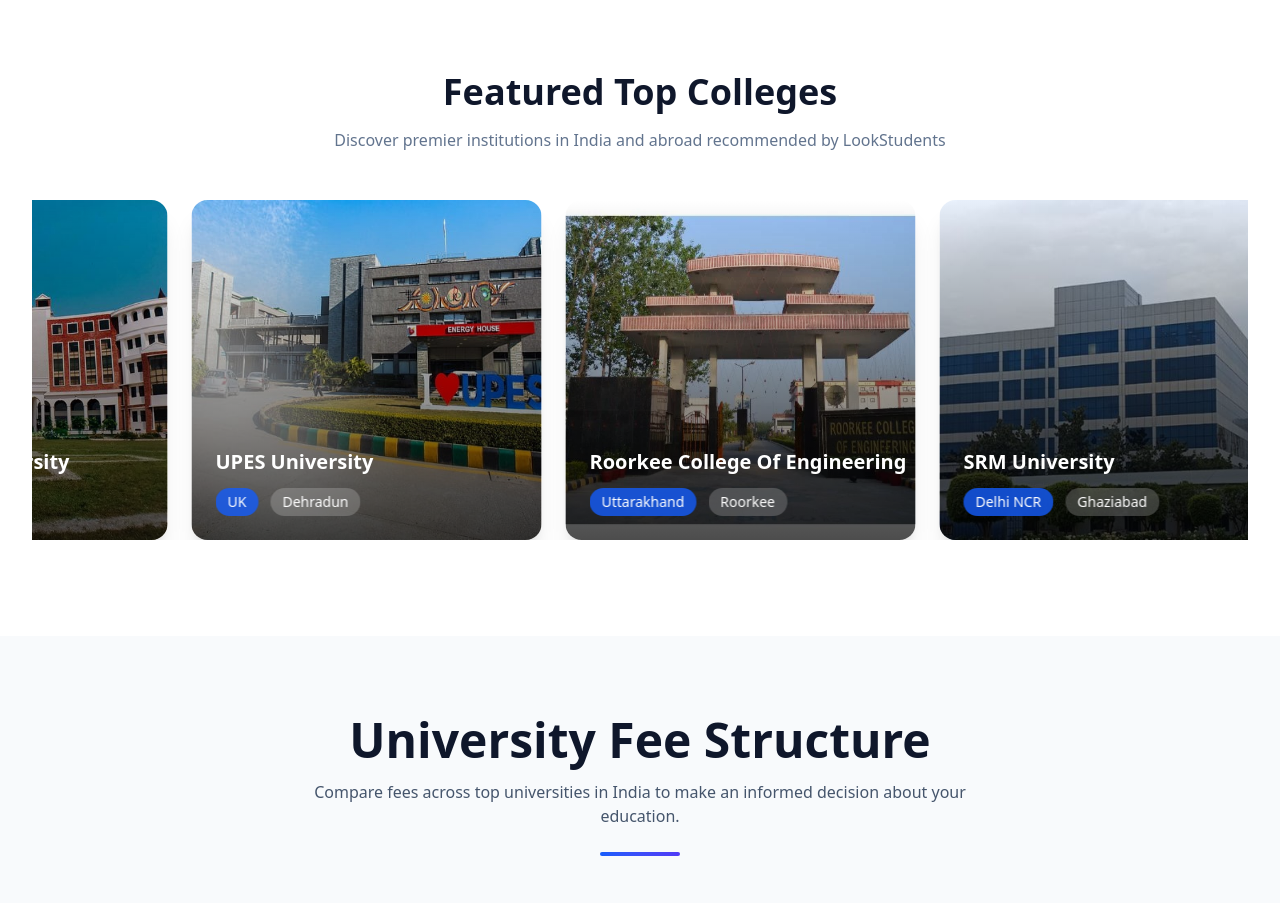
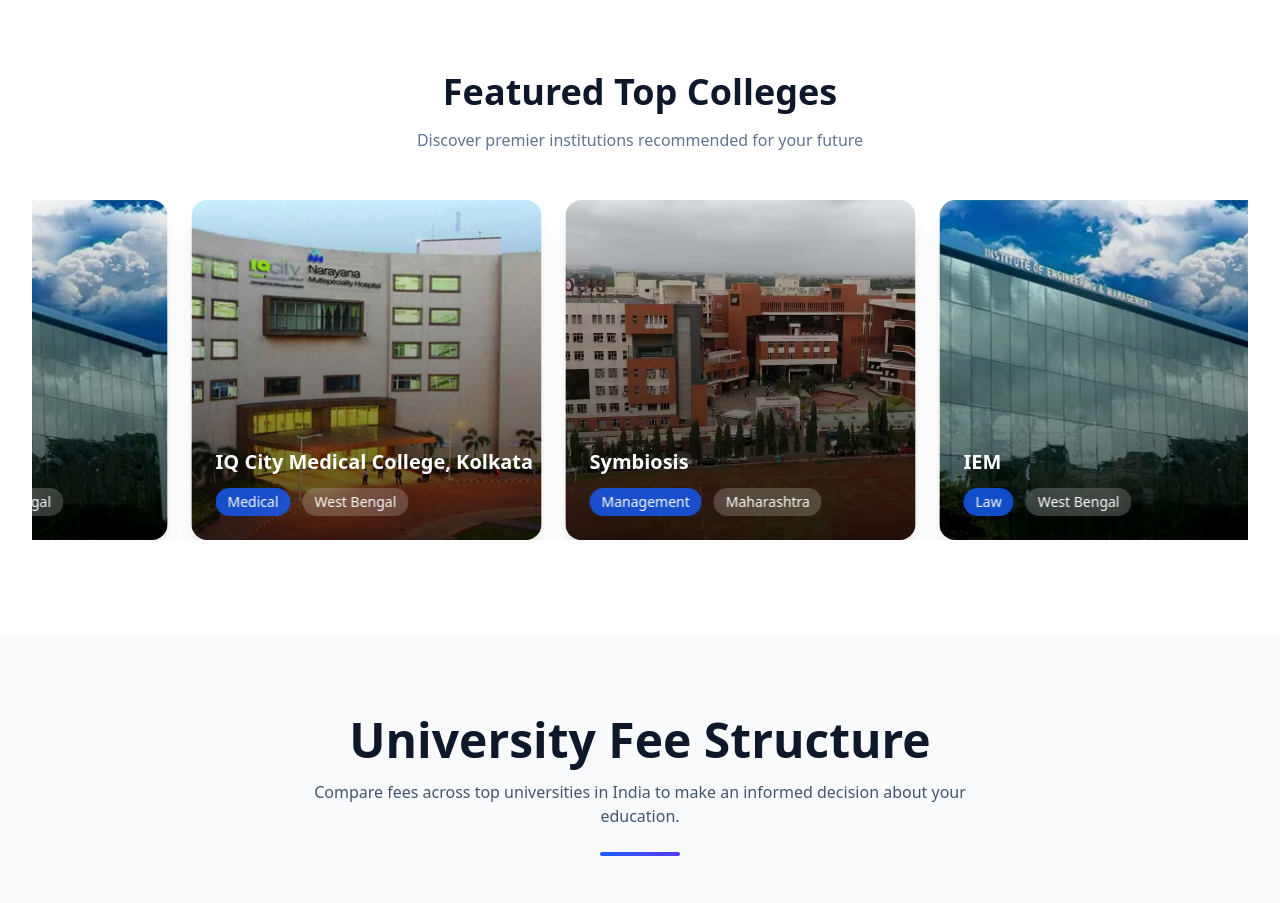
Before and after one commit to Ratna2/ds-education-consultancy, a Next.js app: page / in a window 1280 px wide. Shown: the part 5000-5903 px from the top of the page. Built offline with nearby package versions, Linux system fonts and the light colour scheme; no server answers.

Commit message:
corrections

```diff
--- a/src/components/FeaturedColleges.tsx
+++ b/src/components/FeaturedColleges.tsx
@@ -1,36 +1,15 @@
 "use client";
 
-import { useEffect, useRef } from "react";
-
-const colleges = [
-  {
-    name: "Uttaranchal University",
-    location1: "UK",
-    location2: "Dehradun",
-    image: "/Uttaranchal.jpg",
-  },
-  {
-    name: "UPES University",
-    location1: "UK",
-    location2: "Dehradun",
-    image: "/upes.jpg",
-  },
-  {
-    name: "Roorkee College Of Engineering",
-    location1: "Uttarakhand",
-    location2: "Roorkee",
-    image: "/roorkee.jpg",
-  },
-  {
-    name: "SRM University",
-    location1: "Delhi NCR",
-    location2: "Ghaziabad",
-    image: "/srm.jpg",
-  },
-];
+import { useEffect, useRef, useMemo } from "react";
+import { collegesData } from "@/data/collegesData";
 
 export default function FeaturedTopColleges() {
   const sliderRef = useRef<HTMLDivElement>(null);
+
+  /* ✅ GET ONLY FEATURED COLLEGES */
+  const featuredColleges = useMemo(() => {
+    return collegesData.filter((c) => c.featured);
+  }, []);
 
   useEffect(() => {
     const slider = sliderRef.current;
@@ -38,18 +17,16 @@
 
     let animationFrame: number;
     let position = 0;
-
-    const speed = 0.5; // LOWER = slower (smooth premium speed)
+    const speed = 0.5;
 
     const animate = () => {
       position -= speed;
 
       if (Math.abs(position) >= slider.scrollWidth / 2) {
-        position = 0; // reset smoothly without visual snap
+        position = 0;
       }
 
       slider.style.transform = `translateX(${position}px)`;
-
       animationFrame = requestAnimationFrame(animate);
     };
 
@@ -67,7 +44,7 @@
         </h2>
 
         <p className="text-slate-500 mb-12">
-          Discover premier institutions in India and abroad recommended by LookStudents
+          Discover premier institutions recommended for your future
         </p>
 
         <div className="overflow-hidden">
@@ -76,11 +53,9 @@
             className="flex gap-6"
             style={{ width: "max-content" }}
           >
-            {[...colleges, ...colleges].map((college, i) => (
-              <div
-                key={i}
-                className="w-[350px] flex-shrink-0"
-              >
+            {[...featuredColleges, ...featuredColleges].map((college, i) => (
+              <div key={i} className="w-[350px] flex-shrink-0">
+
                 <div className="relative rounded-2xl overflow-hidden shadow-xl group">
 
                   <img
@@ -97,20 +72,18 @@
                     </h3>
 
                     <div className="flex gap-3">
-                      {college.location1 && (
-                        <span className="bg-blue-600/80 backdrop-blur px-3 py-1 rounded-full text-sm">
-                          {college.location1}
-                        </span>
-                      )}
-                      {college.location2 && (
-                        <span className="bg-white/20 backdrop-blur px-3 py-1 rounded-full text-sm">
-                          {college.location2}
-                        </span>
-                      )}
+                      <span className="bg-blue-600/80 backdrop-blur px-3 py-1 rounded-full text-sm">
+                        {college.category}
+                      </span>
+
+                      <span className="bg-white/20 backdrop-blur px-3 py-1 rounded-full text-sm">
+                        {college.state}
+                      </span>
                     </div>
                   </div>
 
                 </div>
+
               </div>
             ))}
           </div>
--- /dev/null
+++ b/src/data/collegesData.ts
@@ -0,0 +1,15 @@
+export const collegesData = [
+  { name: "IEM", category: "Engineering", image: "/IEM.jpg", state: "West Bengal", featured: true },
+  { name: "SRM Chennai", category: "Engineering", image: "/SRM.jpeg", state: "Tamil Nadu" },
+  { name: "Ramaiah Institute of Technology", category: "Engineering", image: "/RAMAIAH.jpg", state: "Karnataka" },
+  { name: "NMIMS", category: "Engineering", image: "/NMIMS.jpg", state: "Maharashtra" },
+  { name: "KIIT", category: "Engineering", image: "/KIIT.jpg", state: "Odisha" },
+  { name: "Siksha ‘O’ Anusandhan", category: "Engineering", image: "/SHIKSHA.webp", state: "Odisha" },
+  { name: "Jain University", category: "Engineering", image: "/JAIN.jpg", state: "Karnataka" },
+  { name: "Dayananda Sagar", category: "Engineering", image: "/DAYANAND.jpg", state: "Karnataka" },
+
+  { name: "IQ City Medical College, Kolkata", category: "Medical", image: "/IQ.jpg", state: "West Bengal", featured: true },
+  { name: "Symbiosis", category: "Management", image: "/SYMB.avif", state: "Maharashtra", featured: true },
+  { name: "IEM", category: "Law", image: "/IEM.jpg", state: "West Bengal", featured: true },
+  { name: "Acharya College of Pharmacy", category: "Pharmacy", image: "/ACHARIA.png", state: "Karnataka", featured: true },
+];
```
